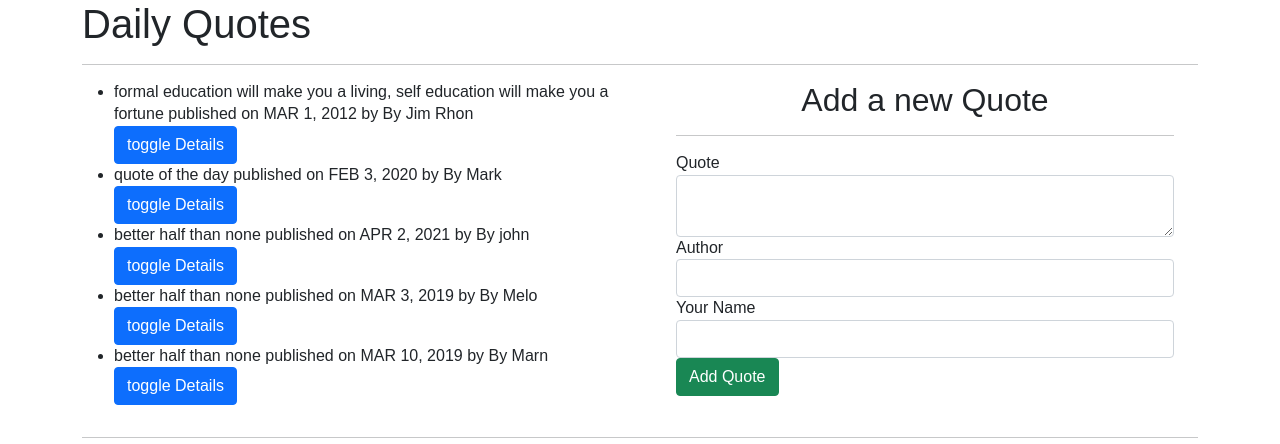
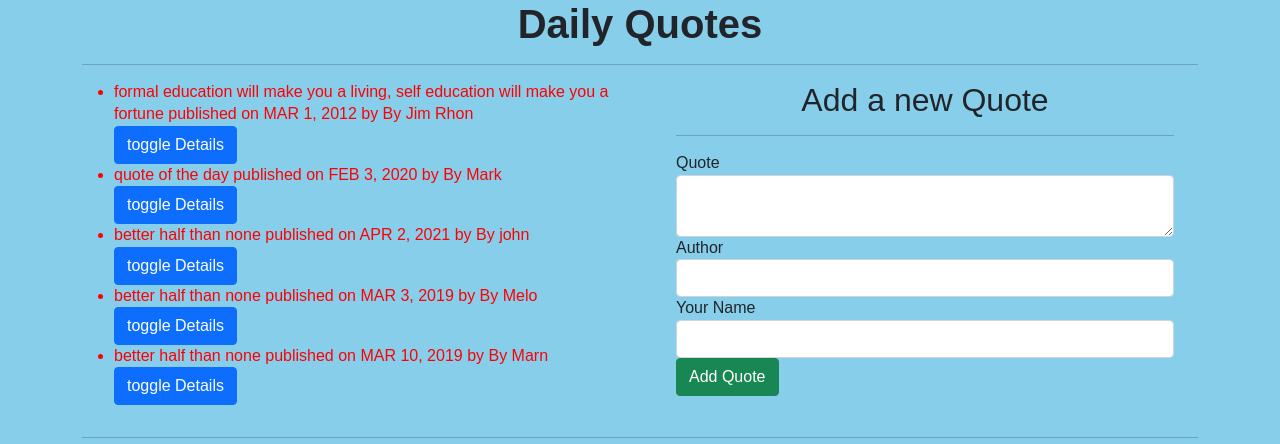
Before and after one commit to melodytowett/Quotes, an Angular app in the folder quotes/: page / in a window 1280 px wide. Shown: the top 444 px of the page. Built offline with nearby package versions, Linux system fonts and the light colour scheme.

Commit message:
styling quote component

```diff
--- a/quotes/src/app/quote/quote.component.ts
+++ b/quotes/src/app/quote/quote.component.ts
@@ -1,11 +1,13 @@
 import { Quotes } from '../quotes';
 import { Component, OnInit } from '@angular/core';
+import { style } from '@angular/animations';
 //import { Quote } from '@angular/compiler';
 
 @Component({
   selector: 'app-quote',
   templateUrl: './quote.component.html',
-  styleUrls: ['./quote.component.css']
+  //styleUrls: ['./quote.component.css']
+  styles:['li{color:red}']
 })
 export class QuoteComponent implements OnInit {
   quotes:Quotes[]=[
--- a/quotes/src/styles.css
+++ b/quotes/src/styles.css
@@ -8,4 +8,9 @@
 body{
     font-family: Arial, Helvetica, sans-serif;
     line-height: 1.4;
+    background-color: skyblue;
 }
+h1{
+    text-align: center;
+    font-weight: bold;
+}
```
